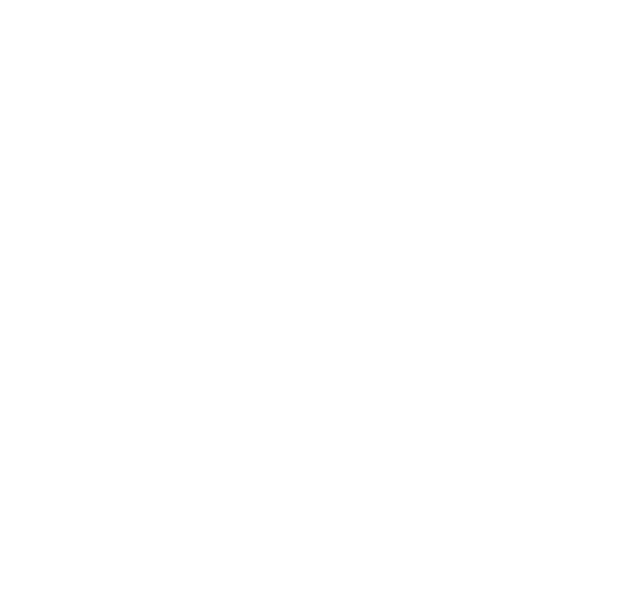
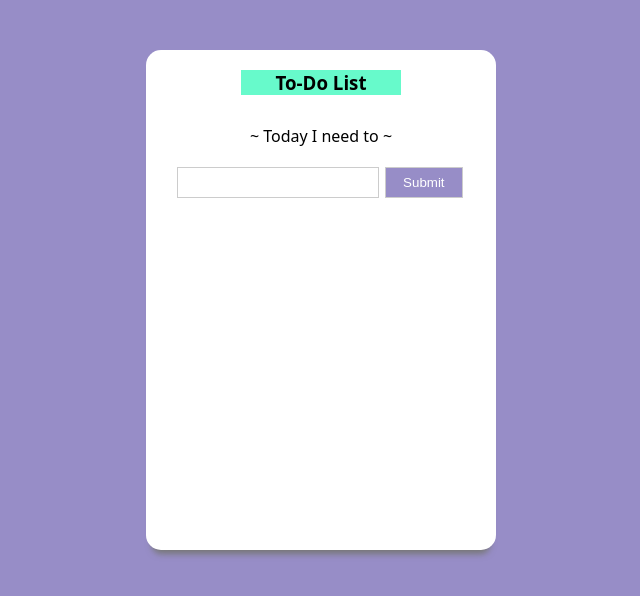
Before and after one commit to dts-kominfo-rea4a/challenge-dom-allghiffary, a website: page index.html in a window 1280 px wide. Shown: the whole page, without its empty margins (319-959 px from the left). Drawn offline with Linux system fonts and the light colour scheme.

Commit message:
challenge DOM Alghiffary

```diff
--- a/index.html
+++ b/index.html
@@ -4,36 +4,56 @@
     <meta charset="UTF-8" />
     <meta http-equiv="X-UA-Compatible" content="IE=edge" />
     <meta name="viewport" content="width=device-width, initial-scale=1.0" />
+    <link rel="stylesheet" href="styles.css" />
     <title>Challenge - DOM</title>
   </head>
   <body>
     <div id="app">
       <!-- TODO: Buatlah sebuah header dengan id todo-title -->
+      <h3 id="todo-title">To-Do List</h3>
       <!-- TODO: Buatlah sebuah subtitle dengan id todo-subtitle -->
-
+      <p id="todo-subtitle">~ Today I need to ~</p>
       <!-- Section: input -->
+      <input type="text" id="todo-input" />
       <!-- TODO: Buatlah sebuah input bertipe text dengan id todo-input -->
+      <button id="todo-submit">Submit</button>
       <!-- TODO: Buatlah sebuah button dengan id todo-submit -->
 
       <!-- Section output -->
       <!-- TODO: Buatlah sebuah <ul> dengan id todo-output -->
+      <ul id="todo-output"></ul>
     </div>
 
     <!-- ! Untuk tantangan ini, script jangan diubah ke external js yah ! -->
     <script>
       // TODO: Deklarasi variable sesuai dengan kebutuhan di sini
-      let button;
-      let input;
-      let output;
+      let button = document.getElementById('todo-submit');
+      let input = document.getElementById('todo-input');
+      let output = document.getElementById('todo-output');
 
       // TODO: Buatlah sebuah fungsi dengan nama fnClickHandler
       // Fungsi yang digunakan untuk menambahkan tulisan
       // Jangan ubah cara deklarasi fungsinya, cukup isi saja
-      function fnClickHandler(toDoItem) {}
+      function fnClickHandler(toDoItem) {
+        const keyCode = toDoItem.key;
+        if (keyCode === 'Enter') {
+          const li = document.createElement('li');
+          li.innerHTML = input.value;
+          output.append(li);
+          input.value = '';
+        } else if (toDoItem instanceof PointerEvent) {
+          const li = document.createElement('li');
+          li.innerHTML = input.value;
+          output.append(li);
+          input.value = '';
+        }
+        input.focus();
+      }
 
       // TODO: register event onclick / addEventListener untuk button
       // akan menjalankan fungsi fnClickHandler
-
+      button.addEventListener('click', fnClickHandler);
+      document.addEventListener('keypress', fnClickHandler);
       // TODO: register event onkeypress / addEventListener untuk input
       // sehingga saat di input ditekan enter akan menjalankan fungsi fnClickHandler juga
     </script>
--- /dev/null
+++ b/styles.css
@@ -0,0 +1,56 @@
+* {
+  box-sizing: border-box;
+}
+
+body {
+  margin: 0;
+  font-family: system-ui, sans-serif;
+  color: black;
+  background-color: #978dc7;
+}
+
+h3 {
+  margin-left: 75px;
+  margin-right: 75px;
+  margin-top: auto;
+  margin-bottom: 30px;
+  font-family: system-ui, sans-serif;
+  color: black;
+  background-color: #67facb;
+}
+
+#app {
+  border-radius: 15px;
+  background: white;
+  padding: 20px;
+  width: 350px;
+  height: 500px;
+  margin: 50px auto;
+  -webkit-box-shadow: 0 10px 6px -6px #777;
+  -moz-box-shadow: 0 10px 6px -6px #777;
+  box-shadow: 0 10px 6px -6px #777;
+  text-align: center;
+}
+
+input {
+  width: 65%;
+  padding: 7px;
+  border: 1px solid #ccc;
+  /* border-radius: 4px; */
+  resize: vertical;
+}
+
+li {
+  text-align: left;
+}
+
+button {
+  width: 25%;
+  background-color: #978dc7;
+  border: 1px solid #ccc;
+  color: white;
+  padding: 7px;
+  text-decoration: none;
+  margin: 4px 2px;
+  cursor: pointer;
+}
```
